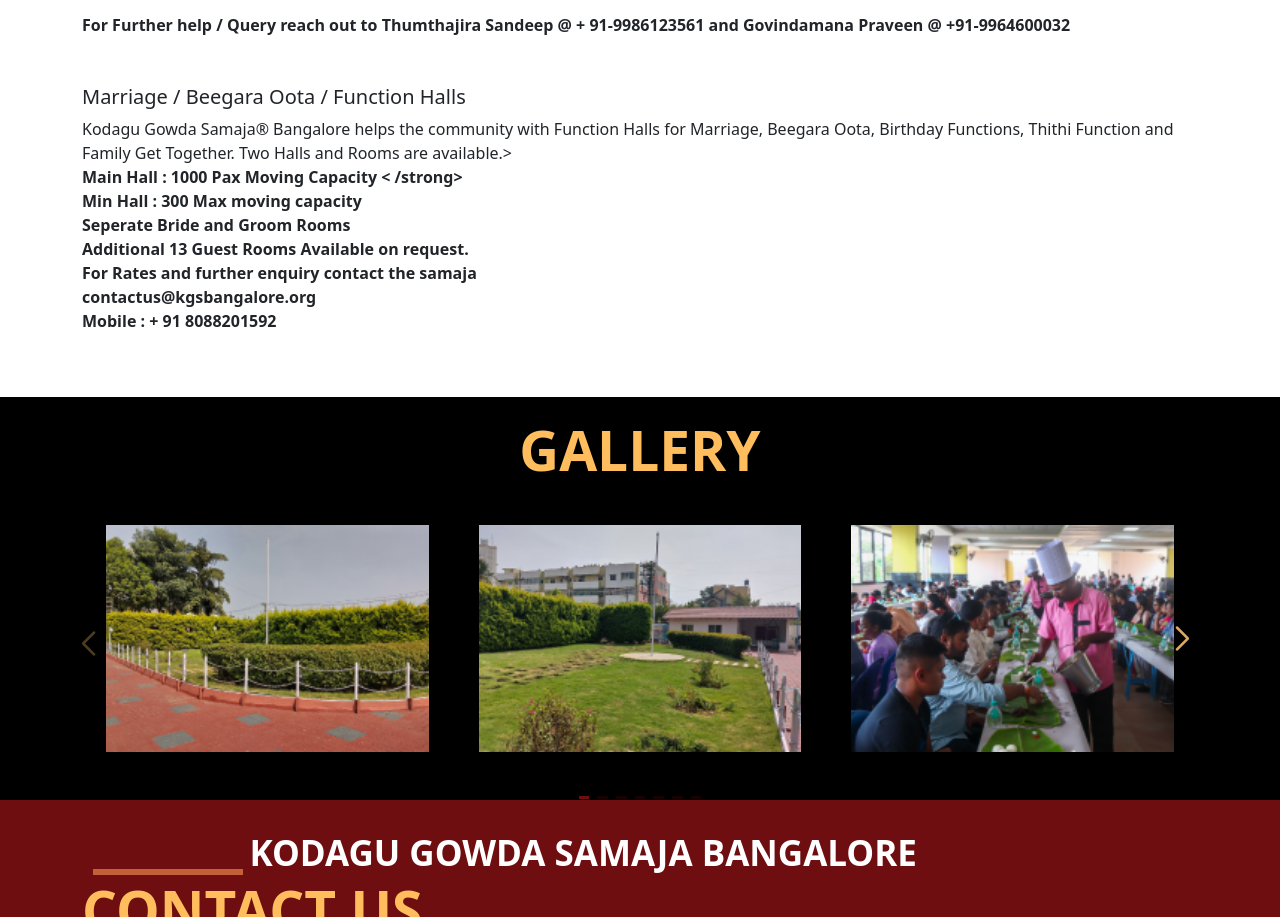
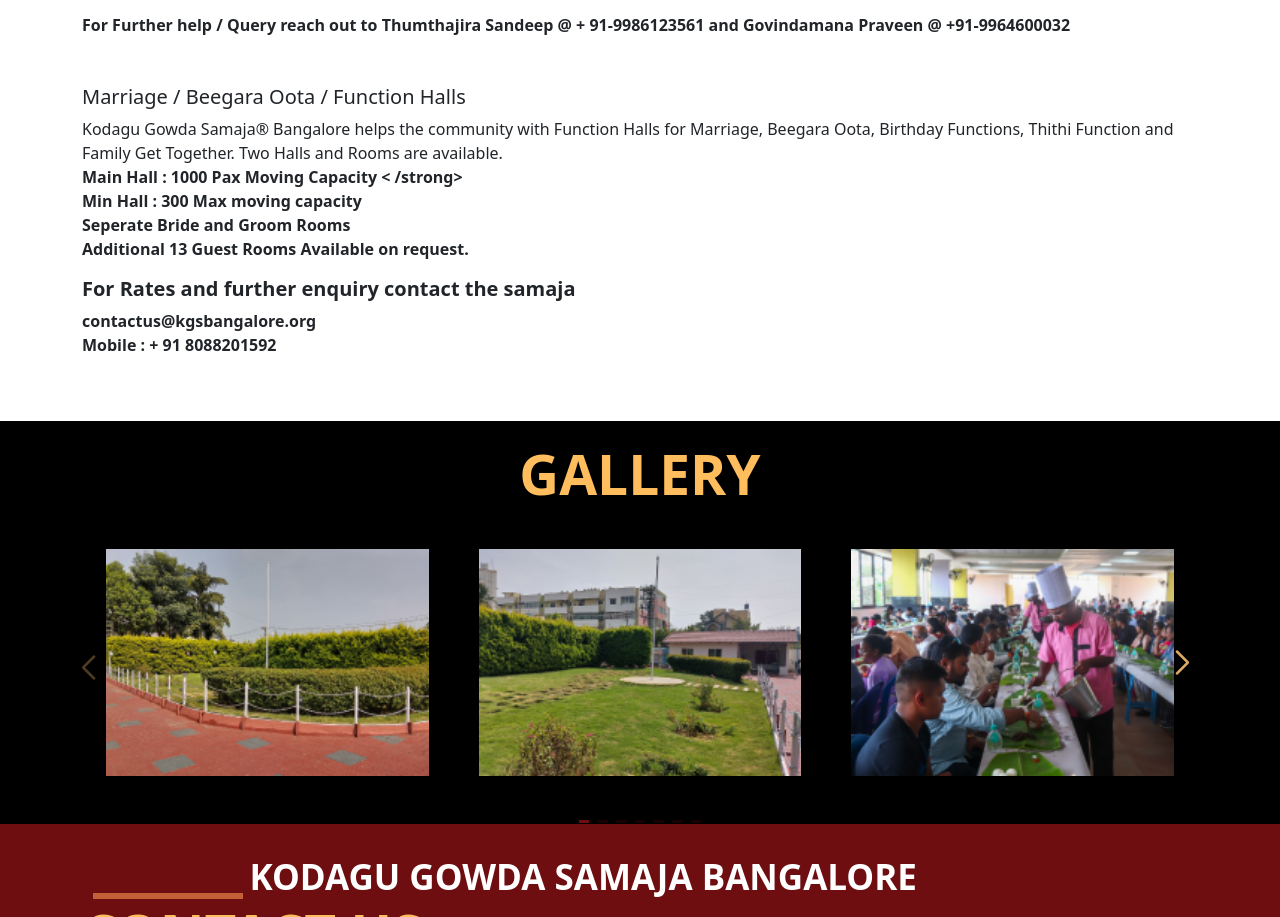
Before and after one commit to thilak-gowda/gowdasamaja, a plain HTML site: page about.html in a window 1280 px wide. Shown: the part 3472-4389 px from the top of the page. Drawn offline with nearby package versions, Linux system fonts and the light colour scheme.

Commit message:
Update about.html

```diff
--- a/about.html
+++ b/about.html
@@ -281,7 +281,7 @@
             <p class="pcont">
                 Kodagu Gowda Samaja® Bangalore helps the community with Function Halls for Marriage, Beegara Oota,
                 Birthday Functions, Thithi Function and Family Get Together.
-                Two Halls and Rooms are available.><br>
+                Two Halls and Rooms are available.<br>
                 <strong>Main Hall : 1000 Pax Moving Capacity < /strong><br>
        <strong> Min Hall : 300 Max moving capacity </strong><br>
 
@@ -289,7 +289,7 @@
 
                       <strong> Additional 13 Guest Rooms Available on request. </strong><br>
 
-                For Rates and further enquiry contact the samaja <br>
+              <h5>  For Rates and further enquiry contact the samaja </h5>
                 <strong class="mb-4">contactus@kgsbangalore.org<br>
                     Mobile : + 91 8088201592</strong>
             </p>
```
